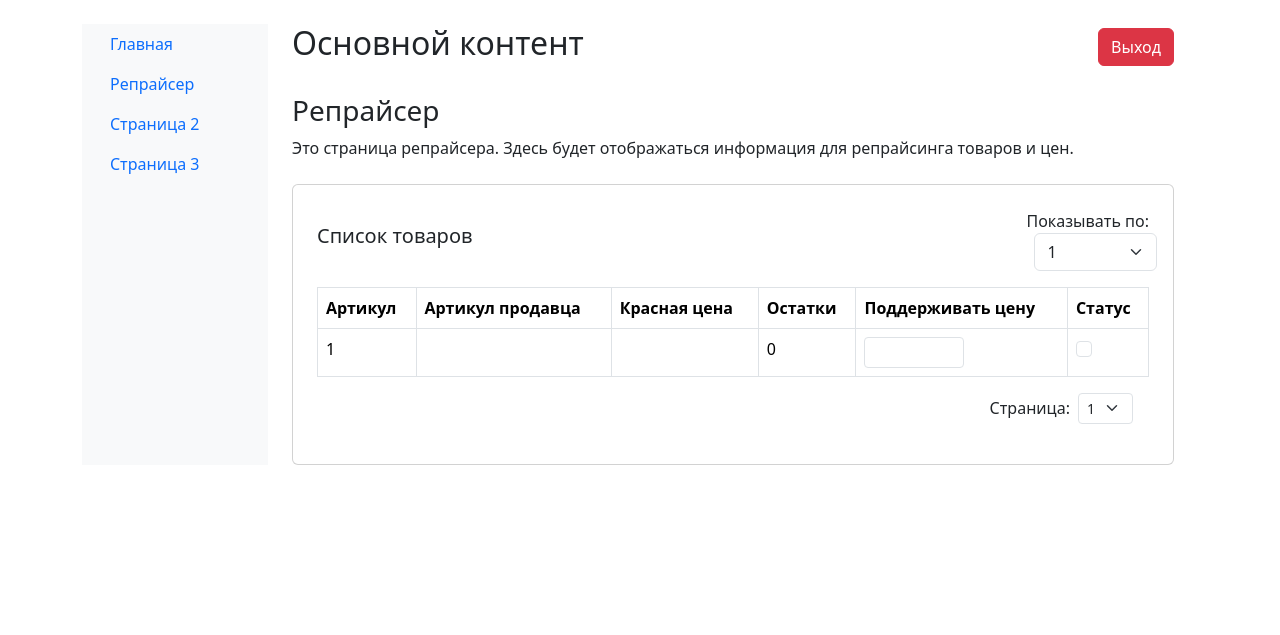
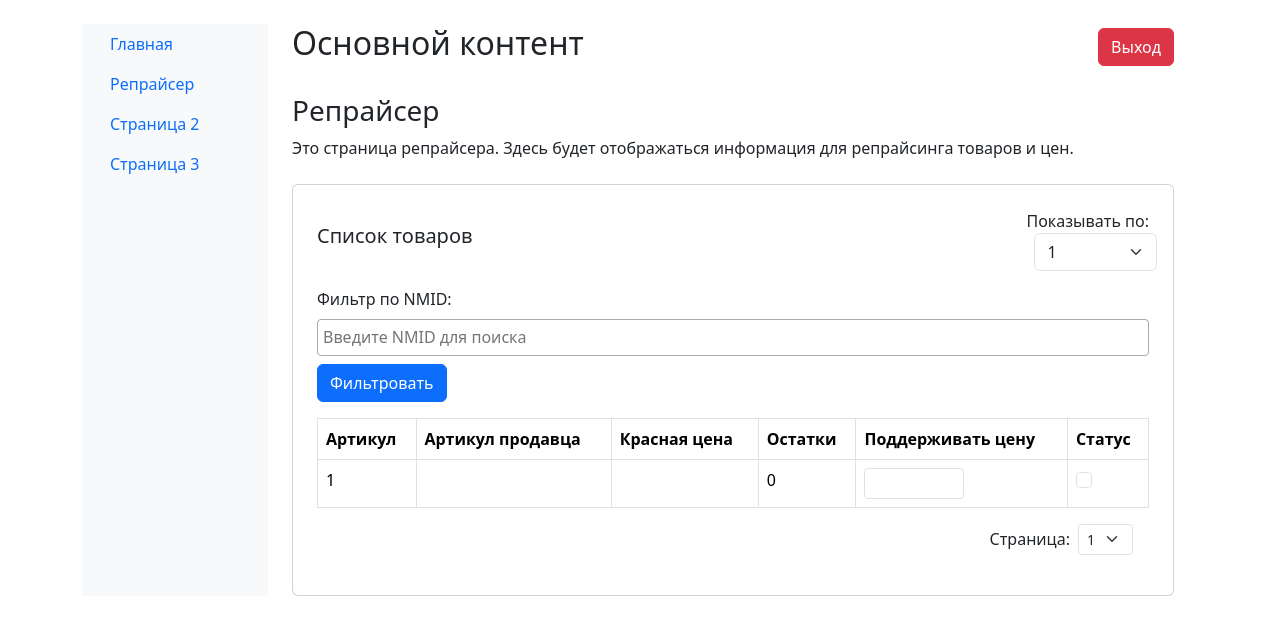
Before and after one commit to RomanchikXO/wb_for_seller, a Django app: template main/templates/repricer.html in a window 1280 px wide. Shown: the top 635 px of the page. Run offline with Django 5.2, Linux system fonts and the light colour scheme; tables that the repository leaves empty hold one stand-in row (values such as "Sample post"); the template is opened without the code that fills it: values that come from a table or form of the project are taken from there, most other values are stand-ins (such as "Sample title", 1, 10 or a date in 2020); data that the repository does not hold is empty; parts of the project's set-up code (start-up, migrations or seed data) failed here and were passed over; some libraries are stand-ins or nearby versions.

Commit message:
добавил поисковую строку с мультиселекторм для репрайсера

```diff
--- a/main/templates/repricer.html
+++ b/main/templates/repricer.html
@@ -1,6 +1,9 @@
 {% extends "base_with_sidebar.html" %}
 
 {% block title %}Репрайсер{% endblock %}
+{% block extra_head %}
+    <link href="https://cdn.jsdelivr.net/npm/select2@4.1.0-rc.0/dist/css/select2.min.css" rel="stylesheet" />
+{% endblock %}
 
 {% block main_content %}
     <h3>Репрайсер</h3>
@@ -19,6 +22,17 @@
                 </select>
             </form>
         </div>
+        <form method="get" class="mb-3">
+            <label for="nmid-select" class="form-label">Фильтр по NMID:</label>
+            <select id="nmid-select" name="nmid" class="form-select" multiple>
+                {% for nmid in nmids %}
+                    <option value="{{ nmid }}" {% if nmid|stringformat:"s" in nmid_filter %}selected{% endif %}>
+                        {{ nmid }}
+                    </option>
+                {% endfor %}
+            </select>
+            <button type="submit" class="btn btn-primary mt-2">Фильтровать</button>
+        </form>
 
         <table class="table table-bordered">
             <thead>
@@ -108,3 +122,16 @@
 
     </div>
 {% endblock %}
+{% block extra_js %}
+    <script src="https://code.jquery.com/jquery-3.6.0.min.js"></script>
+    <script src="https://cdn.jsdelivr.net/npm/select2@4.1.0-rc.0/dist/js/select2.min.js"></script>
+    <script>
+        $(document).ready(function() {
+            $('#nmid-select').select2({
+                placeholder: 'Введите NMID для поиска',
+                allowClear: true,
+                width: '100%'
+            });
+        });
+    </script>
+{% endblock %}
--- a/main/views.py
+++ b/main/views.py
@@ -47,7 +47,7 @@ def repricer_view(request):
                 'redprice',
                 'lk__repricer__keep_price',
                 'lk__repricer__is_active',
-                'quantity',  # добавленное поле
+                'quantity',
             )
         )
 
@@ -64,4 +64,5 @@ def repricer_view(request):
         'per_page': per_page,
         'paginator': paginator,
         'page_sizes': page_sizes,
+        'nmids': ['тут', 'пока', 'ничего', 'не', 'работает', 'это', 'тест']
     })
```
